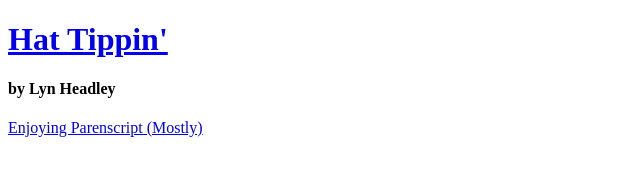
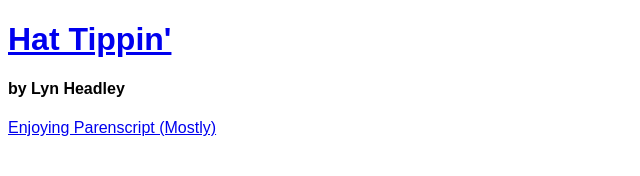
Before and after one commit to laheadle/hat-tippin, a plain HTML site: page index.html in a window 1280 px wide. Shown: the whole page, without its empty margins (0-640 px from the left). Drawn offline with Linux system fonts and the light colour scheme; the site is published under a folder, as on GitHub Pages, so addresses that start at the root find nothing.

Commit message:
checkpoint

```diff
--- a/index.html
+++ b/index.html
@@ -1,7 +1,7 @@
 <!doctype html>
 <head>
 <title>Hat Tippin'</title>
-<link rel="stylesheet" type="text/css" href="/hat-tippin/css/style.css"></link>
+<link rel="stylesheet" type="text/css" href="css/style.css"></link>
 </head>
 <body>
 <div id="container"></div>
```
